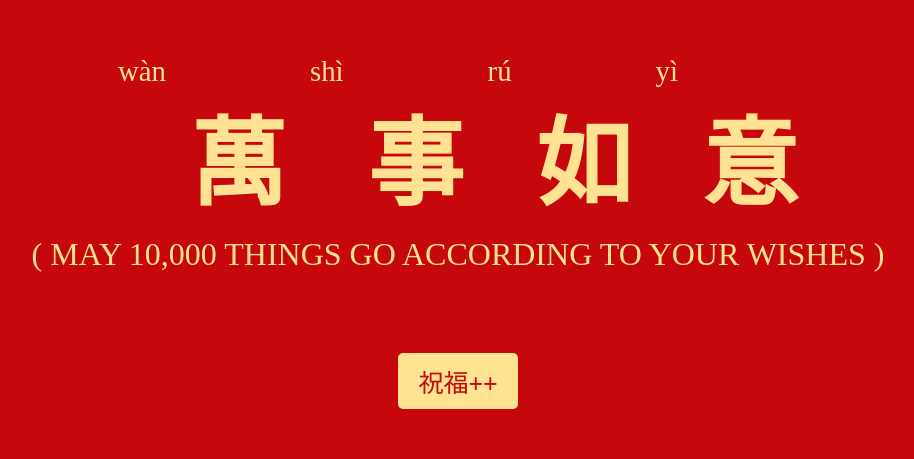
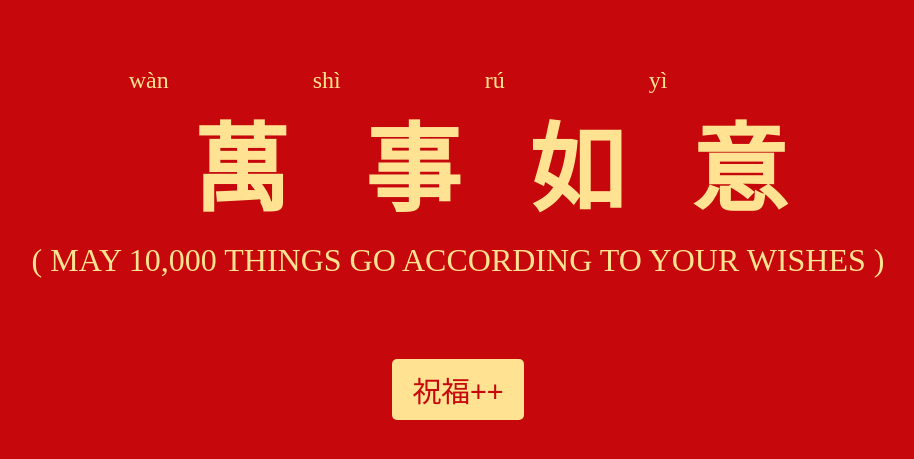
Before and after one commit to Whenry1996/New-Year-wishes, a plain HTML site: page index.html in a window 1280 px wide. Shown: the part 169-628 px from the top of the page, without its empty margins (182-1096 px from the left). Drawn offline with Linux system fonts and the light colour scheme.

Commit message:
fix: 适配

```diff
--- a/index.html
+++ b/index.html
@@ -3,7 +3,7 @@
 
 <head>
   <meta charset="UTF-8">
-  <meta name="viewport" content="width=device-width, initial-scale=1.0, minimum-scale=1.0, maximum-scale=1.0, user-scalable=no" />
+  <meta name="viewport" content="width=device-width, initial-scale=1.0, minimum-scale=1.0, maximum-scale=1.0, user-scalable=no">
   <title>新春祝福</title>
 </head>
 
@@ -27,7 +27,6 @@
     flex-direction: column;
     justify-content: center;
     align-items: center;
-    margin-bottom: 20px;
   }
 
   #line {
@@ -36,17 +35,17 @@
 
   .line1 {
     display: inline-block;
-    font: 700 6em '微软雅黑';
+    font: 700 6rem '微软雅黑';
     text-align: center;
     margin: 0 10px;
   }
 
   .line2 {
-    font: 400 .3em '微软雅黑';
+    font: 400 1.5rem '微软雅黑';
   }
 
   #line3 {
-    font-size: 2em;
+    font-size: 2rem;
   }
 
   #btn {
@@ -55,7 +54,7 @@
     border: none;
     padding: 10px 20px;
     border-radius: 5px;
-    font-size: 25px;
+    font-size: 1.8rem;
     color: #c6070c;
     cursor: pointer;
   }
```
